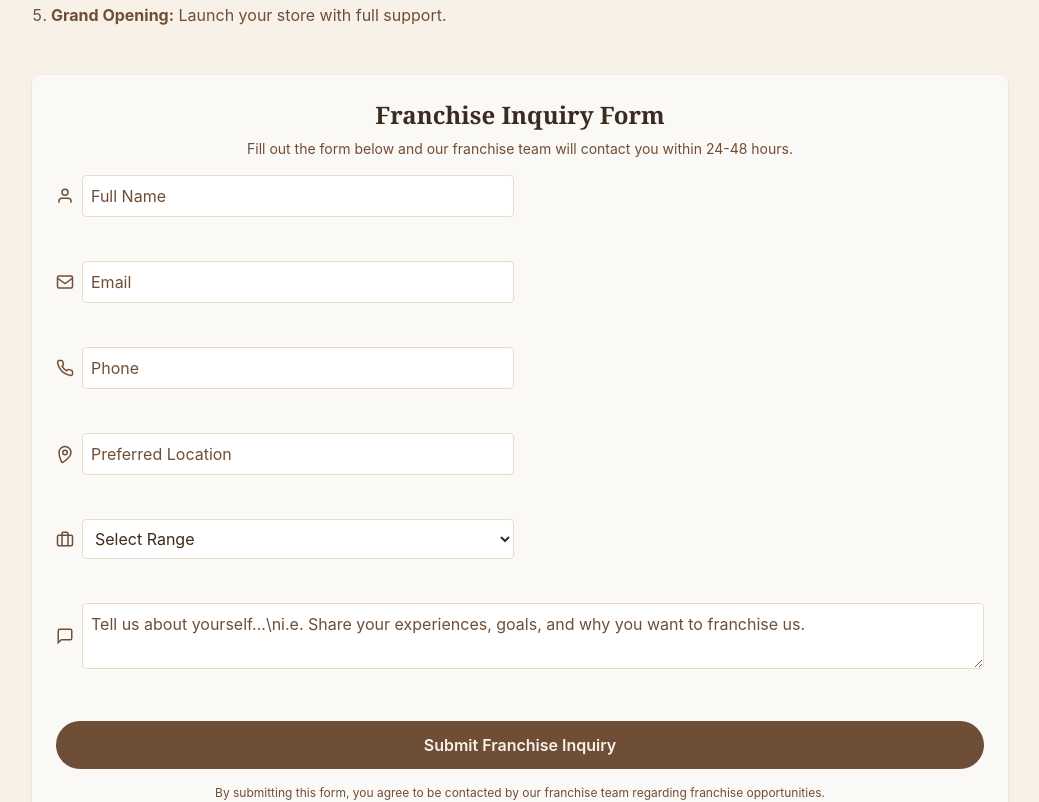
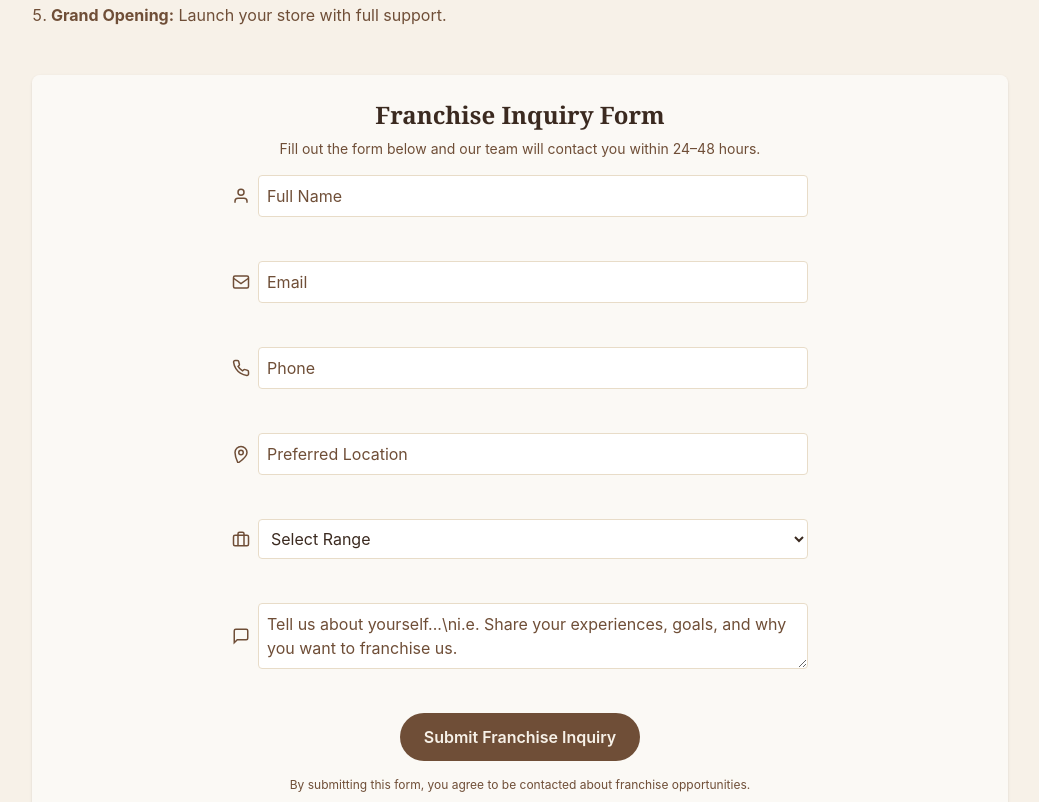
Before and after one commit to ThamiRoneo/company-project1-toro, a React (Vite) app: page /franchise in a window 1280 px wide. Shown: the part 1540-2342 px from the top of the page, without its empty margins (120-1159 px from the left). Built offline with nearby package versions, Linux system fonts and the light colour scheme.

Commit message:
fixed form content alignment

```diff
--- a/src/pages/Franchise.jsx
+++ b/src/pages/Franchise.jsx
@@ -30,10 +30,12 @@ export default function Franchise() {
       message = "This field is required";
     } else if (key === "email") {
       const emailRegex = /^[^\s@]+@[^\s@]+\.[^\s@]+$/;
-      if (!emailRegex.test(value.trim())) message = "Enter a valid email address";
+      if (!emailRegex.test(value.trim()))
+        message = "Enter a valid email address";
     } else if (key === "phone") {
       const phoneRegex = /^[+]?[\d\s()-]{7,}$/;
-      if (!phoneRegex.test(value.trim())) message = "Enter a valid phone number";
+      if (!phoneRegex.test(value.trim()))
+        message = "Enter a valid phone number";
     }
     setErrors((prev) => ({ ...prev, [key]: message }));
     return !message;
@@ -62,14 +64,14 @@ export default function Franchise() {
 
     const subject = encodeURIComponent("Franchise Inquiry");
     const body = encodeURIComponent(
-      `Full Name: ${form.fullName}\nEmail: ${form.email}\nPhone: ${form.phone}\nPreferred Location: ${form.location}\nInvestment Range: ${form.investmentRange}\nAbout: ${form.about}`
+      `Full Name: ${form.fullName}\nEmail: ${form.email}\nPhone: ${form.phone}\nPreferred Location: ${form.location}\nInvestment Range: ${form.investmentRange}\nAbout: ${form.about}`,
     );
     window.location.href = `mailto:info@torocoffee.co.za?subject=${subject}&body=${body}`;
   }
 
   function inputClasses(key) {
     const base =
-      "flex-1 p-2 rounded border bg-white text-toro-espresso placeholder:text-toro-brown";
+      "flex-1 w-full p-2 rounded border bg-white text-toro-espresso placeholder:text-toro-brown";
     const error = touched[key] && errors[key];
     return `${base} ${error ? "border-red-500 focus:border-red-500 focus:ring-2 focus:ring-red-500/40" : "border-toro-sand focus:border-toro-brown focus:ring-2 focus:ring-toro-brown/30"}`;
   }
@@ -93,12 +95,6 @@ export default function Franchise() {
             comprehensive support.
           </p>
           <div className="mt-6 flex justify-center gap-3">
-            <a
-              href="mailto:franchise@torocoffee.co.za"
-              className="rounded-full bg-toro-brown px-6 py-3 font-semibold text-toro-cream hover:bg-toro-espresso"
-            >
-              Apply Now
-            </a>
             <a
               href="#inquiry"
               onClick={focusFullName}
@@ -250,15 +246,17 @@ export default function Franchise() {
         id="inquiry"
         className="mt-12 bg-white/60 p-6 text-center rounded-lg shadow-sm"
       >
+        <div className="mx-auto max-w-2xl">
           <h2 className="font-display font-semibold text-center text-2xl text-toro-espresso">
             Franchise Inquiry Form
           </h2>
           <p className="mt-2 text-sm text-center text-toro-brown">
-          Fill out the form below and our franchise team will contact you within
-          24-48 hours.
+            Fill out the form below and our team will contact you within 24–48
+            hours.
           </p>
 
-        <form onSubmit={handleSubmit} className="mt-4 grid gap-3 md:grid-cols-2 ">
+          <form onSubmit={handleSubmit} className="mt-4 mx-auto max-w-xl">
+            <div className="grid gap-3">
               <div className="flex items-center gap-2">
                 <UserIcon />
                 <input
@@ -271,7 +269,7 @@ export default function Franchise() {
                   className={inputClasses("fullName")}
                 />
               </div>
-          <p className="md:col-span-2 min-h-[1.25rem] text-sm text-red-600">
+              <p className="min-h-[1.25rem] text-center text-sm text-red-600">
                 {touched.fullName && errors.fullName ? errors.fullName : ""}
               </p>
               <div className="flex items-center gap-2">
@@ -285,7 +283,7 @@ export default function Franchise() {
                   className={inputClasses("email")}
                 />
               </div>
-          <p className="md:col-span-2 min-h-[1.25rem] text-sm text-red-600">
+              <p className="min-h-[1.25rem] text-center text-sm text-red-600">
                 {touched.email && errors.email ? errors.email : ""}
               </p>
               <div className="flex items-center gap-2">
@@ -299,7 +297,7 @@ export default function Franchise() {
                   className={inputClasses("phone")}
                 />
               </div>
-          <p className="md:col-span-2 min-h-[1.25rem] text-sm text-red-600">
+              <p className="min-h-[1.25rem] text-center text-sm text-red-600">
                 {touched.phone && errors.phone ? errors.phone : ""}
               </p>
               <div className="flex items-center gap-2">
@@ -313,7 +311,7 @@ export default function Franchise() {
                   className={inputClasses("location")}
                 />
               </div>
-          <p className="md:col-span-2 min-h-[1.25rem] text-sm text-red-600">
+              <p className="min-h-[1.25rem] text-center text-sm text-red-600">
                 {touched.location && errors.location ? errors.location : ""}
               </p>
               <div className="flex items-center gap-2">
@@ -322,7 +320,9 @@ export default function Franchise() {
                   name="investmentRange"
                   value={form.investmentRange}
                   onChange={(e) => update("investmentRange", e.target.value)}
-              onBlur={() => setTouched((p) => ({ ...p, investmentRange: true }))}
+                  onBlur={() =>
+                    setTouched((p) => ({ ...p, investmentRange: true }))
+                  }
                   className={inputClasses("investmentRange")}
                 >
                   <option value="">Select Range</option>
@@ -332,10 +332,12 @@ export default function Franchise() {
                   <option>Other</option>
                 </select>
               </div>
-          <p className="md:col-span-2 min-h-[1.25rem] text-sm text-red-600">
-            {touched.investmentRange && errors.investmentRange ? errors.investmentRange : ""}
+              <p className="min-h-[1.25rem] text-center text-sm text-red-600">
+                {touched.investmentRange && errors.investmentRange
+                  ? errors.investmentRange
+                  : ""}
               </p>
-          <div className="flex items-center gap-2 md:col-span-2">
+              <div className="flex items-center gap-2">
                 <MessageIcon />
                 <textarea
                   name="about"
@@ -346,22 +348,26 @@ export default function Franchise() {
                   className={inputClasses("about")}
                 />
               </div>
-          <p className="md:col-span-2 min-h-[1.25rem] text-sm text-red-600">
+              <p className="min-h-[1.25rem] text-center text-sm text-red-600">
                 {touched.about && errors.about ? errors.about : ""}
               </p>
 
+              <div className="flex justify-center">
                 <button
                   type="submit"
-            className="mt-2 inline-block rounded-full bg-toro-brown px-6 py-3 font-semibold text-toro-cream hover:bg-toro-espresso md:col-span-2"
+                  className="rounded-full bg-toro-brown px-6 py-3 font-semibold text-toro-cream hover:bg-toro-espresso"
                 >
                   Submit Franchise Inquiry
                 </button>
+              </div>
+            </div>
           </form>
 
-        <p className="mt-4 text-xs text-toro-brown text-center">
-          By submitting this form, you agree to be contacted by our franchise
-          team regarding franchise opportunities.
+          <p className="mt-4 text-xs text-center text-toro-brown">
+            By submitting this form, you agree to be contacted about franchise
+            opportunities.
           </p>
+        </div>
       </section>
     </div>
   );
```
Lines whose indentation alone changed are shown as unchanged.
